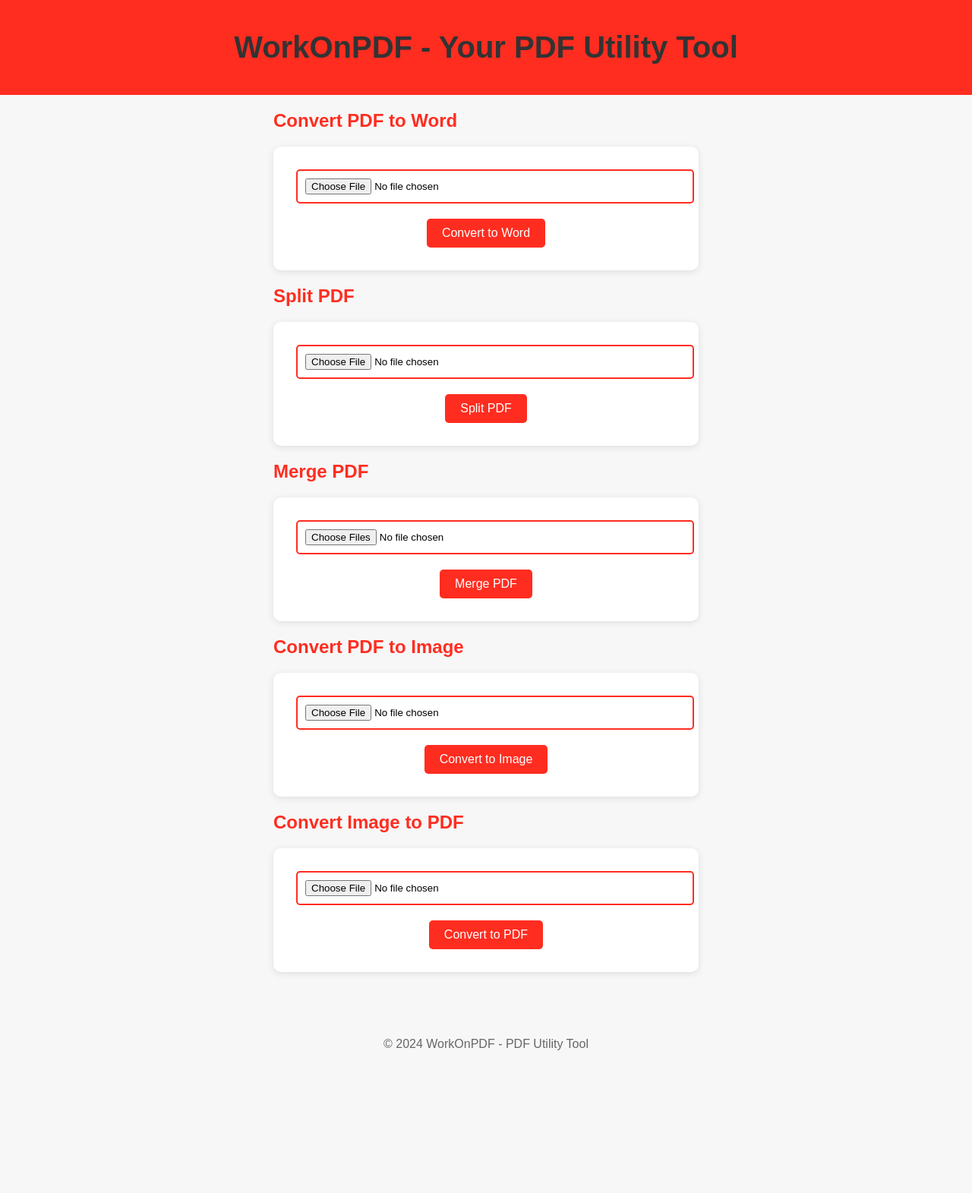
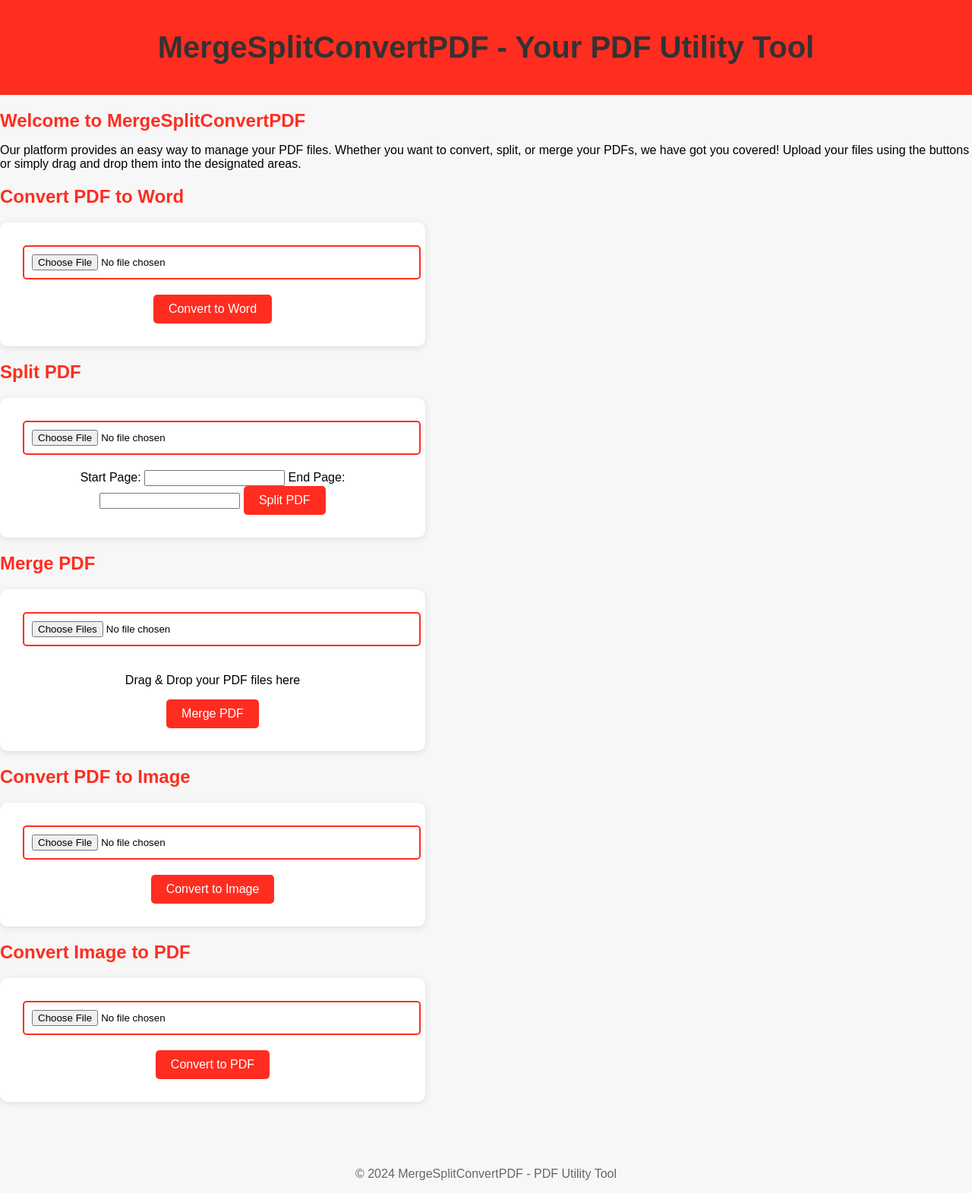
Before and after one commit to ketansonawane7/workonpdf, a Flask app: page / in a window 1280 px wide. Shown: the whole page at 76% size. Before the commit the page ends 1383 px from the top, so only its background shows below. Run offline with Flask 3, Linux system fonts and the light colour scheme.

Commit message:
Commit_10_08

```diff
--- a/templates/index.html
+++ b/templates/index.html
@@ -4,13 +4,18 @@
     <meta charset="UTF-8">
     <meta name="viewport" content="width=device-width, initial-scale=1.0">
     <link rel="stylesheet" href="{{ url_for('serve_static', filename='css/styles.css') }}">
-    <title>WorkOnPDF</title>
+    <title>MergeSplitConvertPDF</title>
 </head>
 <body>
     <header>
-        <h1>WorkOnPDF - Your PDF Utility Tool</h1>
+        <h1>MergeSplitConvertPDF - Your PDF Utility Tool</h1>
     </header>
     <main>
+        <section class="intro">
+            <h2>Welcome to MergeSplitConvertPDF</h2>
+            <p>Our platform provides an easy way to manage your PDF files. Whether you want to convert, split, or merge your PDFs, we have got you covered! Upload your files using the buttons or simply drag and drop them into the designated areas.</p>
+        </section>
+
         <h2>Convert PDF to Word</h2>
         <form action="/convert_pdf_to_word" method="post" enctype="multipart/form-data">
             <input type="file" name="file" required>
@@ -20,12 +25,19 @@
         <h2>Split PDF</h2>
         <form action="/split_pdf" method="post" enctype="multipart/form-data">
             <input type="file" name="file" required>
+            <label for="start_page">Start Page:</label>
+            <input type="number" name="start_page" min="1" required>
+            <label for="end_page">End Page:</label>
+            <input type="number" name="end_page" min="1" required>
             <button type="submit">Split PDF</button>
         </form>
 
         <h2>Merge PDF</h2>
-        <form action="/merge_pdf" method="post" enctype="multipart/form-data">
+        <form action="/merge_pdf" method="post" enctype="multipart/form-data" class="drag-drop">
             <input type="file" name="files" multiple required>
+            <div class="drop-area" ondragover="event.preventDefault()" ondrop="handleDrop(event)">
+                <p>Drag & Drop your PDF files here</p>
+            </div>
             <button type="submit">Merge PDF</button>
         </form>
 
@@ -42,7 +54,15 @@
         </form>
     </main>
     <footer>
-        <p>© 2024 WorkOnPDF - PDF Utility Tool</p>
+        <p>© 2024 MergeSplitConvertPDF - PDF Utility Tool</p>
     </footer>
+    <script>
+        function handleDrop(event) {
+            event.preventDefault();
+            const files = event.dataTransfer.files;
+            const fileInput = document.querySelector('input[name="files"]');
+            fileInput.files = files;
+        }
+    </script>
 </body>
 </html>
```
